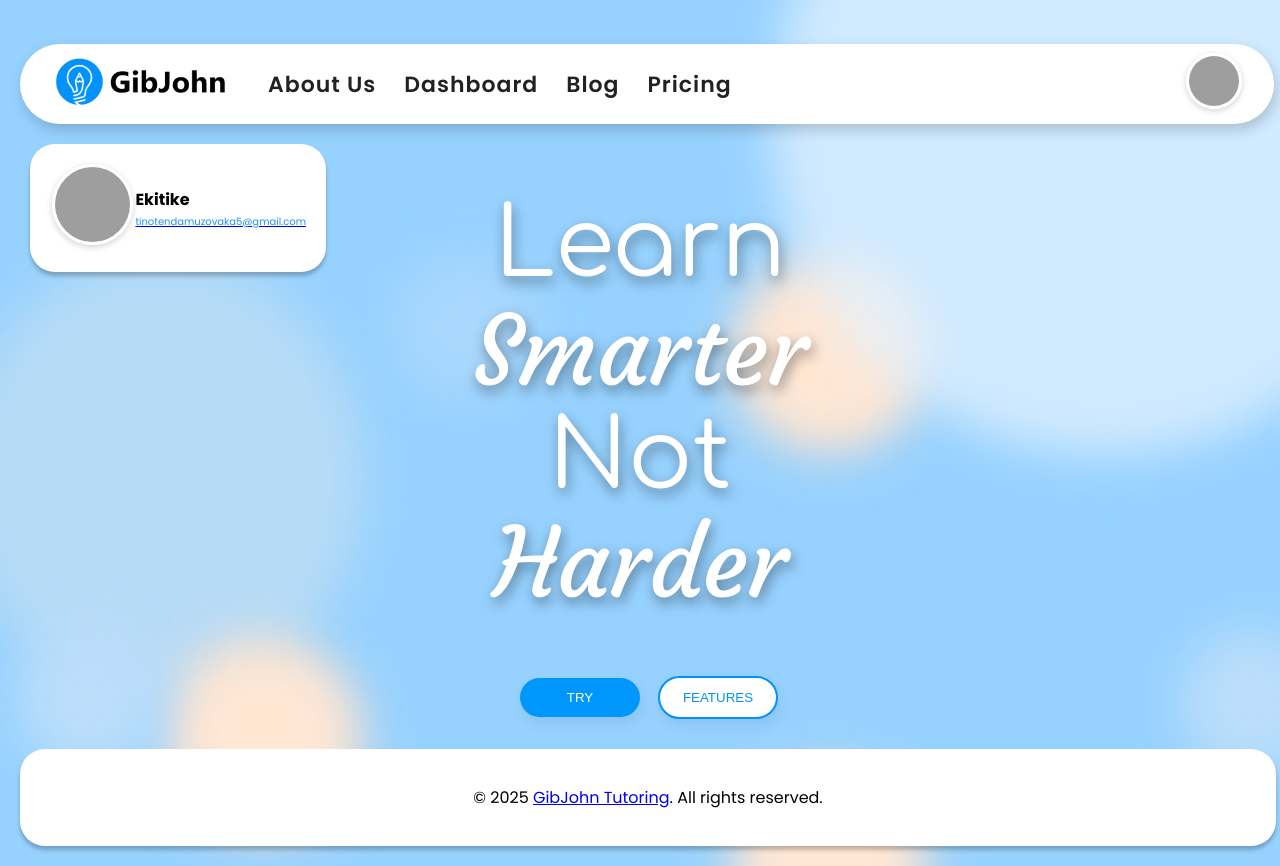
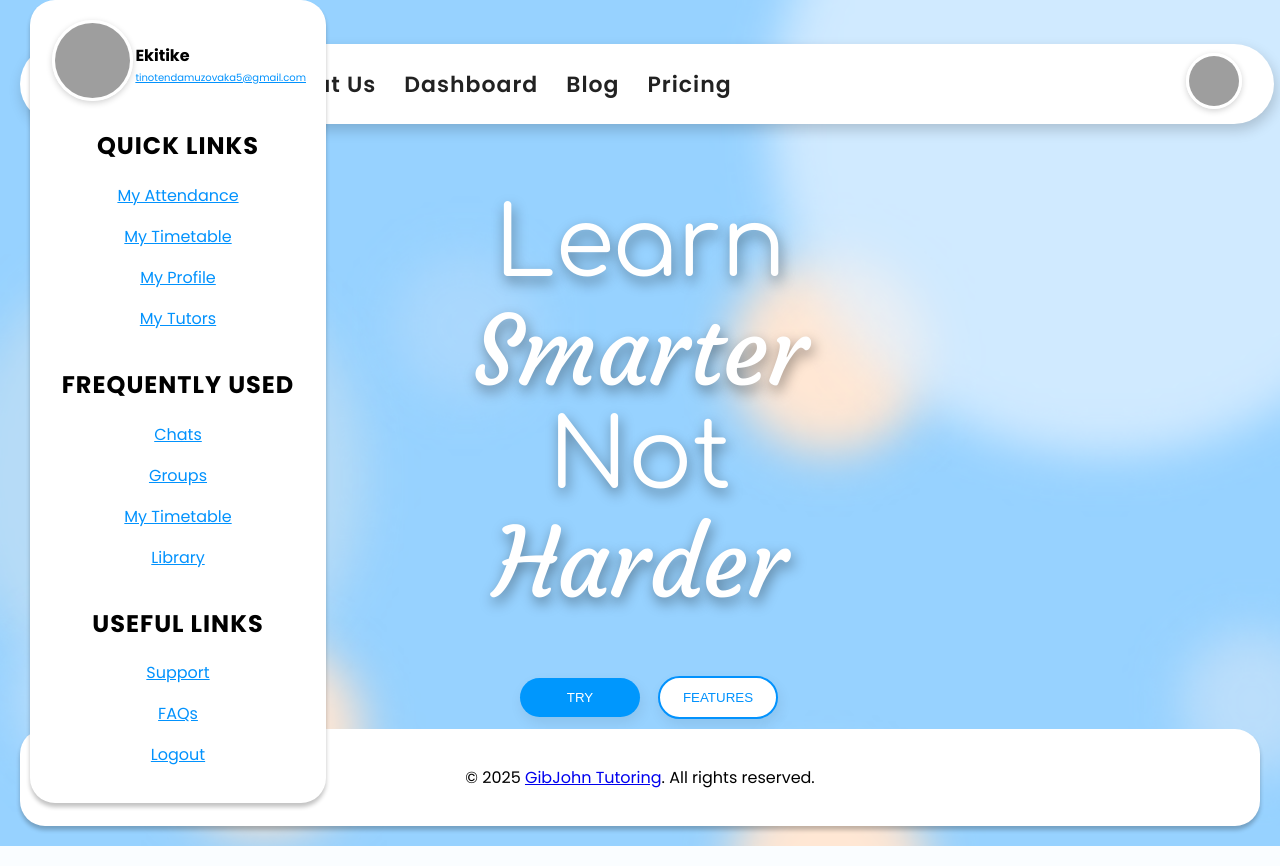
Before and after one commit to tinotenda0/gibjohn, a Flask app: page / in a window 1280 px wide. Run offline with Flask 3, Linux system fonts and the light colour scheme; a user stored in the database is signed in; some libraries are stand-ins or nearby versions; grey boxes are pictures that could not be loaded.

Commit message:
PC Edits

```diff
--- a/app.py
+++ b/app.py
@@ -116,4 +116,4 @@ def profile():
 login_manager.init_app(app)
 
 if __name__ == '__main__':
-    app.run()
+    app.run(debug=True)
--- a/requirements.txt
+++ b/requirements.txt
@@ -1 +1,5 @@
+django-livereload
+flask-bcrypt
+flask-login
+sqlalchemy
 Flask~=3.1.2
--- a/static/styles.css
+++ b/static/styles.css
@@ -7,7 +7,8 @@ background-repeat: no-repeat;
   background-attachment: fixed;
   background-position: center center;
   min-height: 100vh;
-
+  display: flex;
+  flex-direction: column;
 }
 
 .comfortaa-regular {
@@ -311,27 +312,24 @@ input:focus {
 }
 
 .footer {
-  float: left;
   padding: 20px;
-  bottom: 0;
   margin: 20px;
+  margin-top: auto;
   align-content: center;
   justify-content: center;
   text-align: center;
   background-color: #FFFFFF;
   border-radius: 25px;
-  width: 95%;
+  width: calc(100% - 80px);
   box-shadow: 0 4px 4px rgba(0,0,0,0.24);
 }
 
 .sidebar {
-  position: fixed;
+  position: absolute;
   float: left;
-  /*top: 120px;*/
-  /*right: 32px;*/
+    height: fit-content;
   left: 30px;
-  /*width: calc(100% - 280px - 140px);*/
-  width: 20%;
+  max-width: 20%;
   display: flex;
   flex-direction: column;
   align-items: center;
@@ -344,6 +342,29 @@ input:focus {
   background-color: #FFFFFF;
   border-radius: 25px;
   box-shadow: 0 4px 4px rgba(0,0,0,0.24);
+}
+
+.sidebar a {
+  color: #0292FD;
+  text-decoration: underline;
+  transition: color .2s;
+}
+
+.sidebar a:hover {
+  color: #cccccc;
+}
+
+.sidebar h2 {
+    letter-spacing: 1px;
+    font-size: 24px;
+    font-weight: bold;
+    color: #000000;
+    text-align: left;
+    text-transform: uppercase;
+}
+
+.sidebar hr {
+    margin: 10px 0;
 }
 
 
--- a/templates/base.html
+++ b/templates/base.html
@@ -4,6 +4,8 @@
     <meta charset="UTF-8">
     <title>{% block title %}GibJohn{% endblock %}</title>
     <link rel="stylesheet" href="/static/styles.css">
+ <meta name="viewport" content="width=device-width, initial-scale=1.0">
+<link rel="favicon" href="/static/favicon.png">
 <link rel="preconnect" href="https://fonts.googleapis.com">
 <link rel="preconnect" href="https://fonts.gstatic.com" crossorigin>
 <link href="https://fonts.googleapis.com/css2?family=Comfortaa:wght@300..700&family=Courgette&family=Poppins:ital,wght@0,100;0,200;0,300;0,400;0,500;0,600;0,700;0,800;0,900;1,100;1,200;1,300;1,400;1,500;1,600;1,700;1,800;1,900&display=swap" rel="stylesheet">
@@ -39,17 +41,38 @@
 
 {% if current_user.is_authenticated %}
 <div class="sidebar">
-
 <div class="left-right-columns">
   <div class="sidebar-avatar">
       <img src="{{ current_user.gravatar(256) }}" alt="Profile Picture" class="avatar" width="75px" height="75px">
   </div>
   <div class="user-details">
       <p style="font-weight: bold">{{ current_user.name }}</p>
-      <a href="/profile"><p style="font-size: x-small; color: dodgerblue">{{ current_user.email }}</p></a>
+      <a href="/profile"><p style="font-size: x-small">{{ current_user.email }}</p></a>
   </div>
 </div>
+    <div>
+        <h2>Quick Links</h2>
+        <a href="/attendance"><p>My Attendance</p></a>
+        <a href="/timetable"><p>My Timetable</p></a>
+        <a href="/profile"><p>My Profile</p></a>
+        <a href="/tutors"><p>My Tutors</p></a>
+    </div>
 
+    <div>
+        <h2>Frequently Used</h2>
+        <a href="/chats"><p>Chats</p></a>
+        <a href="/groups"><p>Groups</p></a>
+        <a href="/timetable"><p>My Timetable</p></a>
+        <a href="/library"><p>Library</p></a>
+    </div>
+
+    <div>
+        <h2>Useful Links</h2>
+        <a href="/support"><p>Support</p></a>
+        <a href="/faqs"><p>FAQs</p></a>
+        <a href="/logout"><p>Logout</p></a>
+
+    </div>
 </div>
 {% endif %}
 
```
Also changed, not shown: templates/register.html (+12 -5 lines), database.db, static/favicon.png (added). Lines whose indentation alone changed are shown as unchanged.
